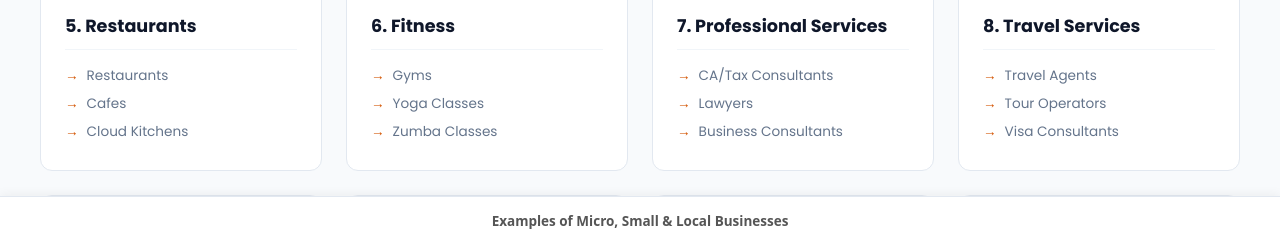
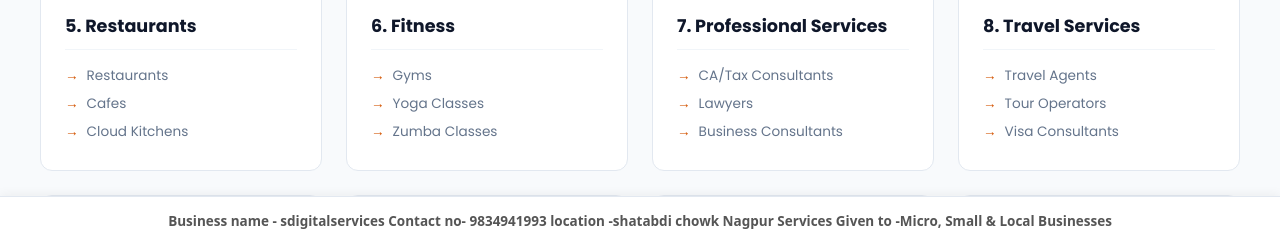
Before and after one commit to sdigitalservices/businesses.we.empower, a plain HTML site: page index.html in a window 1280 px wide. Shown: the part 555-798 px from the top of the page. Drawn offline with Linux system fonts and the light colour scheme.

Commit message:
Update index.html

```diff
--- a/index.html
+++ b/index.html
@@ -351,7 +351,7 @@ img {
 </div>
 
 <div class="sticky-footer">
-  <div class="footer-text">Examples of Micro, Small & Local Businesses</div>
+  <div class="footer-text"> Business name - sdigitalservices Contact no- 9834941993 location -shatabdi chowk Nagpur  Services Given to -Micro, Small & Local Businesses</div>
 </div>
 
 <script type="module" src="https://static.cloudflareinsights.com/beacon.min.js/vce701823e78c4301a35b7e07294d87301792088814092" integrity="sha512-UKNk8GbxkABxKcXYuLkO16EleLGUkcvJWtpSNmExE0Too3ZaFAxTscNWEc1OdAv5/BikHawapSCaiD2XCmp+Bw==" data-cf-beacon='{"version":"2024.11.0","token":"4b78b2813d5342f8ad01b74fd8142583","r":1,"spa":2}' crossorigin="anonymous"></script>
```
